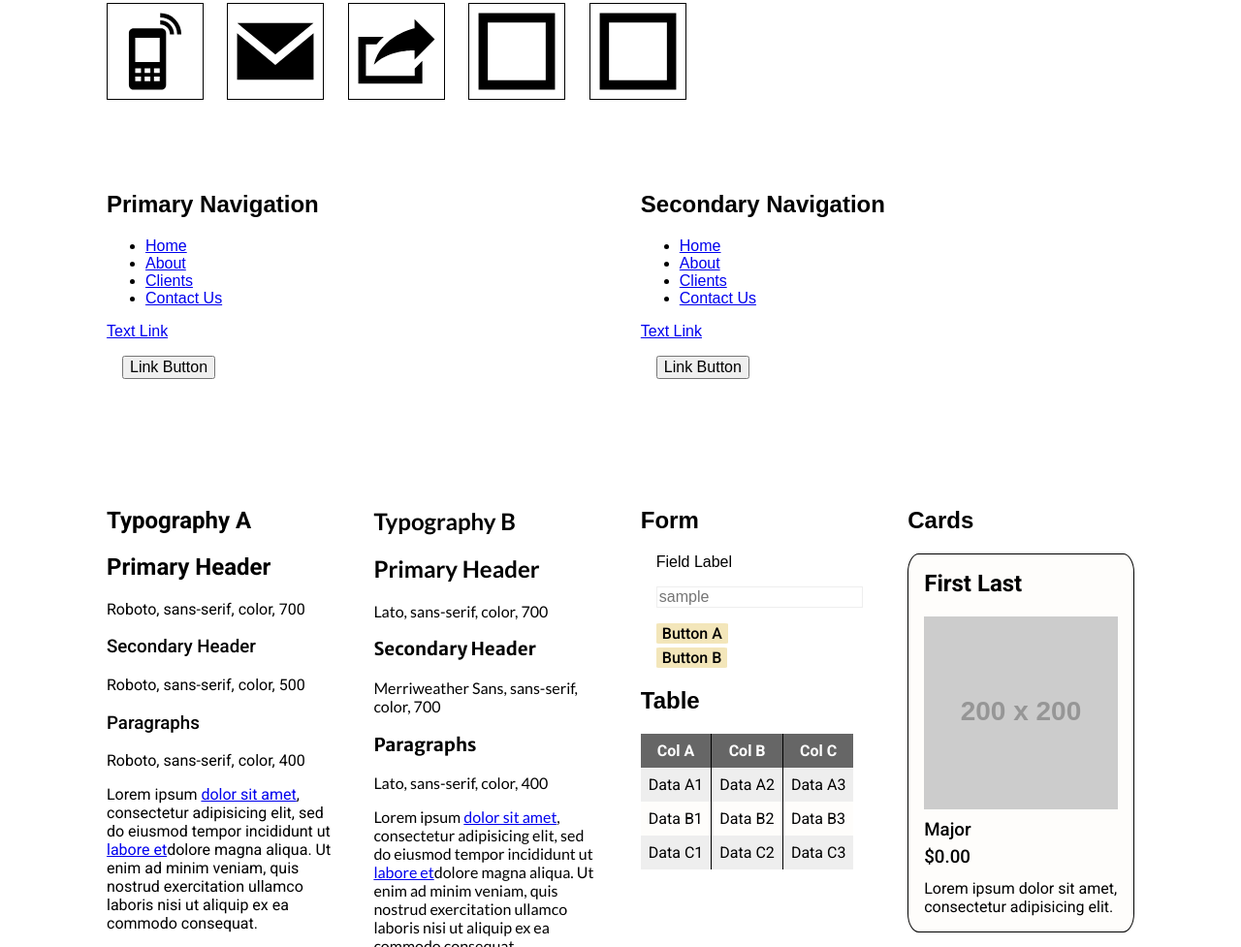
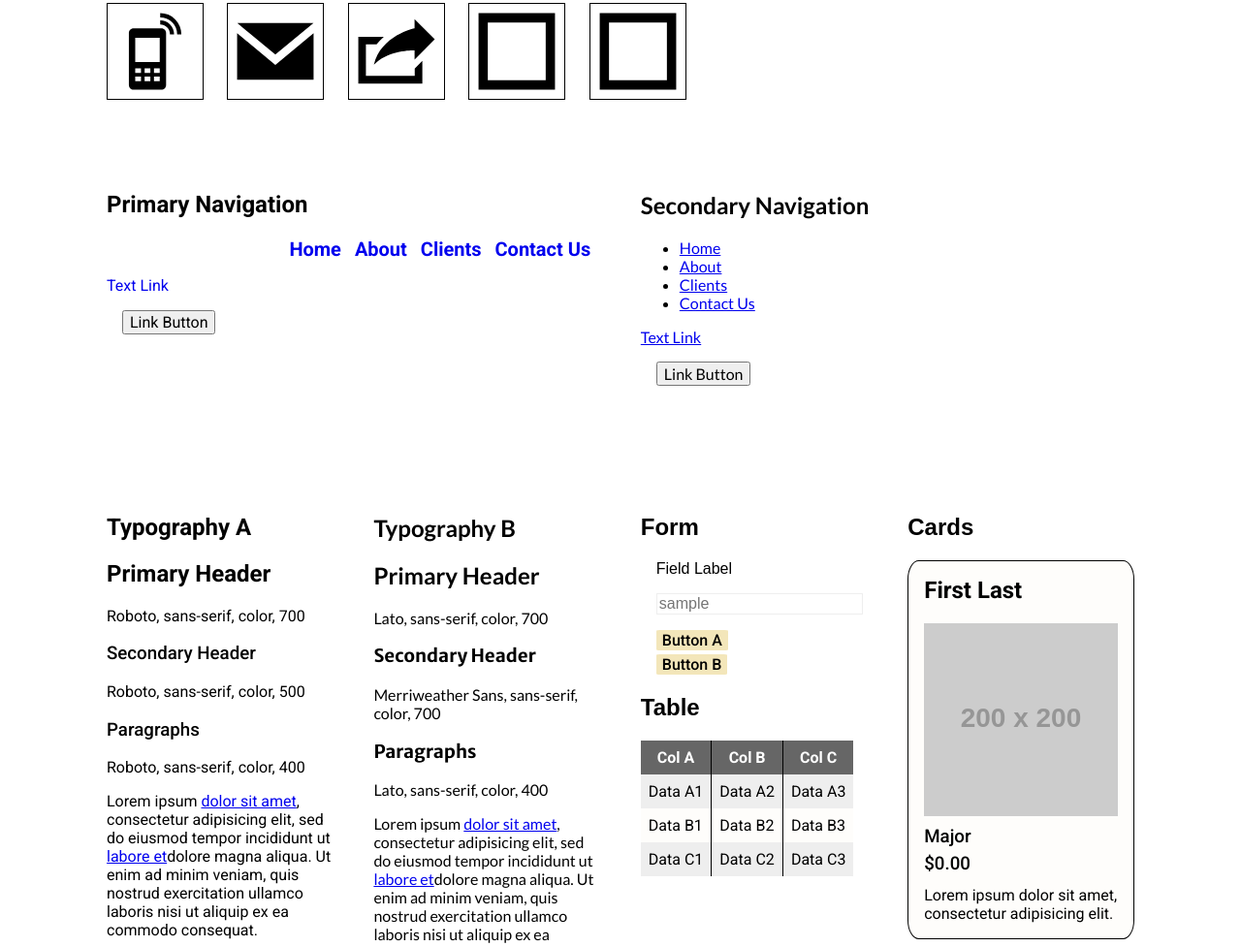
Before and after one commit to abaumgarner/style-tile-ui, a plain HTML site: page index.html in a window 1280 px wide. Shown: the part 1107-2084 px from the top of the page at 97% size. Drawn offline with nearby package versions, Linux system fonts and the light colour scheme; placeholder pictures from the web are drawn by us.

Commit message:
Primary Nav

```diff
--- a/css/styles.css
+++ b/css/styles.css
@@ -80,6 +80,30 @@ section.grid-container:nth-child(3):hover:after {
 
 
 /* Icons */
+
+
+/* Navigation */
+/* Primary */
+section.grid-6:first-child {
+    font-family: 'Roboto', sans-serif;
+}
+section.grid-6:first-child a {
+    text-decoration: none;
+}
+section.grid-6:first-child li {
+    display: inline;
+    padding-right: 10px;
+    font-size: 1.25em;
+    font-weight: 700;
+}
+section.grid-6:first-child ul {
+    text-align: right;
+}
+
+/* Secondary */
+section.grid-6:nth-child(2) {
+    font-family: 'Lato', sans-serif;
+}
 
 
 /* Typography */
```
